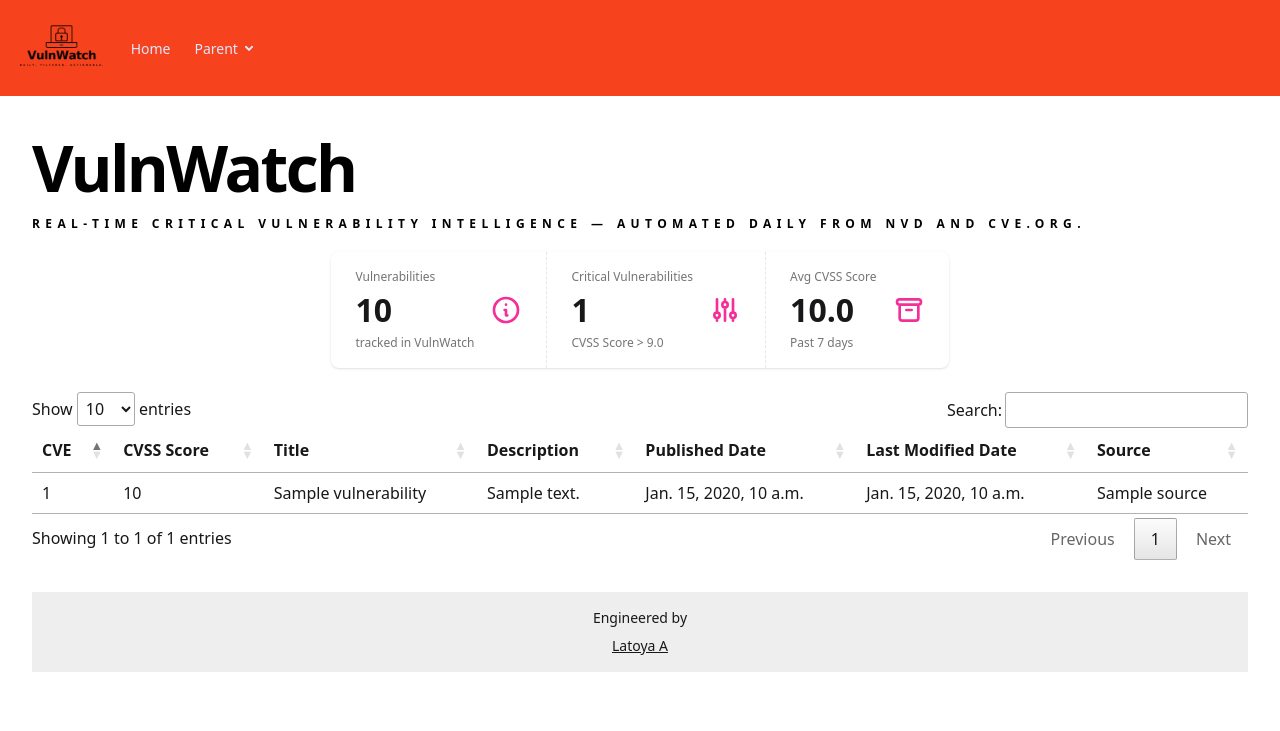
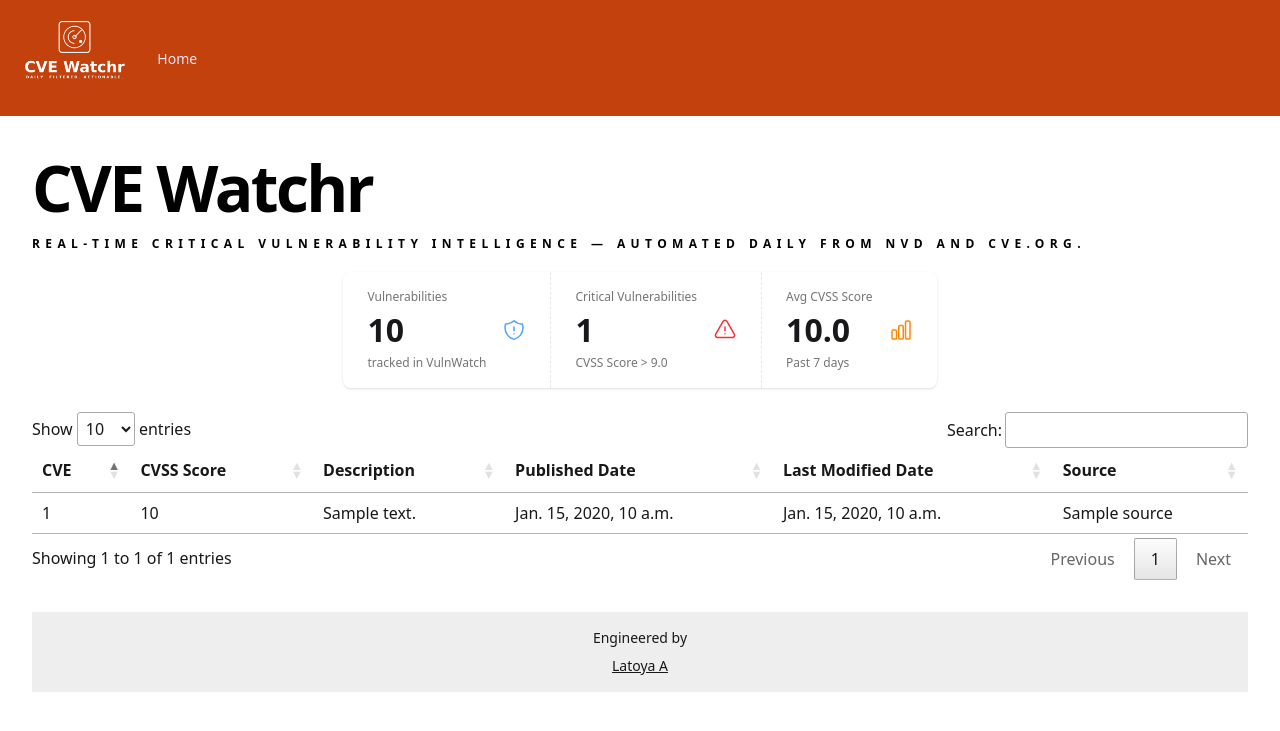
Before and after one commit to Version-LAA/vulnwatch, a Django app: template templates/home.html in a window 1280 px wide. Shown: the top 731 px of the page. Run offline with Django 5.2, Linux system fonts and the light colour scheme; the template is opened without the code that fills it: most values are stand-ins (such as "Sample title", 1, 10 or a date in 2020); data that the repository does not hold is empty; some libraries are stand-ins or nearby versions.

Commit message:
update logos and settings

```diff
--- a/config/settings.py
+++ b/config/settings.py
@@ -27,10 +27,10 @@ LOGS_DIR.mkdir(exist_ok=True)
 # See https://docs.djangoproject.com/en/6.0/howto/deployment/checklist/
 
 # SECURITY WARNING: keep the secret key used in production secret!
-SECRET_KEY = 'django-insecure-8xa&%auy-=!(i(ry*5-nah+m5fta5d(kjxuhxm+uqws98t&t=='
+SECRET_KEY = os.getenv("SECRET_KEY")
 
 # SECURITY WARNING: don't run with debug turned on in production!
-DEBUG = True
+DEBUG = os.getenv("DEBUG", "False") == "True"
 
 
 ALLOWED_HOSTS = os.getenv("ALLOWED_HOSTS", "127.0.0.1").split(",")
--- a/pyproject.toml
+++ b/pyproject.toml
@@ -1,5 +1,5 @@
 [project]
-name = "vulnwatch"
+name = "cvewatchr"
 version = "0.1.0"
 description = "Add your description here"
 readme = "README.md"
--- a/templates/base.html
+++ b/templates/base.html
@@ -6,27 +6,31 @@
   <meta charset="UTF-8">
   <meta name="viewport" content="width=device-width, initial-scale=1.0">
   <title>{% block title %}VulnWatch{% endblock title %}</title>
+  <link rel="icon" href="{% static 'images/favicon.ico'%}">
   <link rel="stylesheet" href="https://cdn.datatables.net/2.3.8/css/dataTables.dataTables.css">
 
   <link href="https://cdn.jsdelivr.net/npm/daisyui@5/daisyui.css" rel="stylesheet">
 {% tailwind_css %}
 </head>
 <body>
-  <div class="navbar bg-[#F7431D] text-primary-content">
+  <div class="navbar bg-[#C2410C] text-primary-content">
     <div class="flex shrink-0 items-center">
-          <img src="{% static 'images/vulnwatch_logo_transparent.png' %}" alt="vulnwatch_logo" class="h-20 w-auto" />
+          <img src="{% static 'images/cw_logo_trans.png' %}" alt="vulnwatch_logo" class="h-25 w-auto" />
     </div>
     <div class="flex-none">
     <ul class="menu menu-horizontal px-1">
-        <li><a href="{%url 'home'%}">Home</a></li>
+        {% url 'home' as home_url%}
+        {% if request.path != home_url %}
+          <li><a href="{%url 'home'%}">Home</a></li>
+        {% endif %}
         <li>
-          <details>
+          {% comment %} <details>
             <summary>Parent</summary>
             <ul class="bg-base-100 rounded-t-none p-2">
               <li><a>Link 1</a></li>
               <li><a>About Us</a></li>
             </ul>
-          </details>
+          </details> {% endcomment %}
         </li>
       </ul>
     </div>
--- a/templates/home.html
+++ b/templates/home.html
@@ -1,29 +1,19 @@
 {% extends "base.html" %}
 
-{% block title %}Home{% endblock title %}
+{% block title %}CVE Watchr Home{% endblock title %}
 {% block content %}
 <div class="header">
 
 </div>
-  <h1 class="font-extrabold tracking-[-0.04em] text-[64px] text-black">VulnWatch</h1>
+  <h1 class="font-extrabold tracking-[-0.04em] text-[64px] text-black">CVE Watchr</h1>
   <p class="text-xs font-bold tracking-[0.45em] uppercase text-black mb-5">Real-time critical vulnerability intelligence — automated daily from NVD and CVE.org.</p>
 
   <div class="flex justify-center mb-6">
     <div class="stats shadow">
       <div class="stat">
         <div class="stat-figure text-secondary">
-          <svg
-            xmlns="http://www.w3.org/2000/svg"
-            fill="none"
-            viewBox="0 0 24 24"
-            class="inline-block h-8 w-8 stroke-current"
-          >
-            <path
-              stroke-linecap="round"
-              stroke-linejoin="round"
-              stroke-width="2"
-              d="M13 16h-1v-4h-1m1-4h.01M21 12a9 9 0 11-18 0 9 9 0 0118 0z"
-            ></path>
+          <svg xmlns="http://www.w3.org/2000/svg" fill="none" viewBox="0 0 24 24" stroke-width="1.5" stroke="currentColor" class="size-6 text-blue-400">
+            <path stroke-linecap="round" stroke-linejoin="round" d="M12 9v3.75m0-10.036A11.959 11.959 0 0 1 3.598 6 11.99 11.99 0 0 0 3 9.75c0 5.592 3.824 10.29 9 11.622 5.176-1.332 9-6.03 9-11.622 0-1.31-.21-2.57-.598-3.75h-.152c-3.196 0-6.1-1.25-8.25-3.286Zm0 13.036h.008v.008H12v-.008Z" />
           </svg>
         </div>
         <div class="stat-title">Vulnerabilities</div>
@@ -33,18 +23,8 @@
 
       <div class="stat">
         <div class="stat-figure text-secondary">
-          <svg
-            xmlns="http://www.w3.org/2000/svg"
-            fill="none"
-            viewBox="0 0 24 24"
-            class="inline-block h-8 w-8 stroke-current"
-          >
-            <path
-              stroke-linecap="round"
-              stroke-linejoin="round"
-              stroke-width="2"
-              d="M12 6V4m0 2a2 2 0 100 4m0-4a2 2 0 110 4m-6 8a2 2 0 100-4m0 4a2 2 0 110-4m0 4v2m0-6V4m6 6v10m6-2a2 2 0 100-4m0 4a2 2 0 110-4m0 4v2m0-6V4"
-            ></path>
+          <svg xmlns="http://www.w3.org/2000/svg" fill="none" viewBox="0 0 24 24" stroke-width="1.5" stroke="currentColor" class="size-6 text-red-500">
+            <path stroke-linecap="round" stroke-linejoin="round" d="M12 9v3.75m-9.303 3.376c-.866 1.5.217 3.374 1.948 3.374h14.71c1.73 0 2.813-1.874 1.948-3.374L13.949 3.378c-.866-1.5-3.032-1.5-3.898 0L2.697 16.126ZM12 15.75h.007v.008H12v-.008Z" />
           </svg>
         </div>
         <div class="stat-title">Critical Vulnerabilities</div>
@@ -54,19 +34,10 @@
 
       <div class="stat">
         <div class="stat-figure text-secondary">
-          <svg
-            xmlns="http://www.w3.org/2000/svg"
-            fill="none"
-            viewBox="0 0 24 24"
-            class="inline-block h-8 w-8 stroke-current"
-          >
-            <path
-              stroke-linecap="round"
-              stroke-linejoin="round"
-              stroke-width="2"
-              d="M5 8h14M5 8a2 2 0 110-4h14a2 2 0 110 4M5 8v10a2 2 0 002 2h10a2 2 0 002-2V8m-9 4h4"
-            ></path>
+          <svg xmlns="http://www.w3.org/2000/svg" fill="none" viewBox="0 0 24 24" stroke-width="1.5" stroke="currentColor" class="size-6 text-orange-400">
+            <path stroke-linecap="round" stroke-linejoin="round" d="M3 13.125C3 12.504 3.504 12 4.125 12h2.25c.621 0 1.125.504 1.125 1.125v6.75C7.5 20.496 6.996 21 6.375 21h-2.25A1.125 1.125 0 0 1 3 19.875v-6.75ZM9.75 8.625c0-.621.504-1.125 1.125-1.125h2.25c.621 0 1.125.504 1.125 1.125v11.25c0 .621-.504 1.125-1.125 1.125h-2.25a1.125 1.125 0 0 1-1.125-1.125V8.625ZM16.5 4.125c0-.621.504-1.125 1.125-1.125h2.25C20.496 3 21 3.504 21 4.125v15.75c0 .621-.504 1.125-1.125 1.125h-2.25a1.125 1.125 0 0 1-1.125-1.125V4.125Z" />
           </svg>
+
         </div>
         <div class="stat-title">Avg CVSS Score</div>
         <div class="stat-value">{{stats.avg_cvss|floatformat:1}}</div>
@@ -83,7 +54,6 @@
         <tr>
           <th>CVE</th>
           <th>CVSS Score</th>
-          <th>Title</th>
           <th>Description</th>
           <th>Published Date</th>
           <th>Last Modified Date</th>
@@ -94,9 +64,9 @@
       <tbody>
         {% for v in vulnerabilities %}
         <tr>
-          <td><a href="{{v.get_absolute_url}}">{{v.cve_id}}</a></td>
+          {% comment %} <td><a href="{{v.get_absolute_url}}">{{v.cve_id}}</a></td> {% endcomment %}
+          <td>{{v.cve_id}}</td>
           <td>{{v.cvss_score}}</td>
-          <td>{{v.title}}</td>
           <td>{{v.description}}</td>
           <td>{{v.published_date}}</td>
           <td>{{v.last_modification_date}}</td>
@@ -114,7 +84,7 @@
         Engineered by <a href="https://github.com/version-laa" class="link">Latoya A</a>
 
     </p>
-</footer>
+  </footer>
 
 {% block scripts %}
 <script>
--- a/theme/static/css/dist/styles.css
+++ b/theme/static/css/dist/styles.css
@@ -8,6 +8,9 @@
     --font-serif: ui-serif, Georgia, Cambria, 'Times New Roman', Times, serif;
     --font-mono: ui-monospace, SFMono-Regular, Menlo, Monaco, Consolas, 'Liberation Mono', 'Courier New',
     monospace;
+    --color-red-500: oklch(63.7% 0.237 25.331);
+    --color-orange-400: oklch(75% 0.183 55.934);
+    --color-blue-400: oklch(70.7% 0.165 254.624);
     --color-gray-50: oklch(98.5% 0.002 247.839);
     --color-black: #000;
     --spacing: 0.25rem;
@@ -16,8 +19,6 @@
     --text-xs--line-height: calc(1 / 0.75);
     --text-sm: 0.875rem;
     --text-sm--line-height: calc(1.25 / 0.875);
-    --text-xl: 1.25rem;
-    --text-xl--line-height: calc(1.75 / 1.25);
     --text-5xl: 3rem;
     --text-5xl--line-height: 1;
     --font-weight-bold: 700;
@@ -219,17 +220,24 @@
   .inline-block {
     display: inline-block;
   }
-  .table {
-    display: table;
+  .size-6 {
+    width: calc(var(--spacing) * 6);
+    height: calc(var(--spacing) * 6);
   }
   .h-8 {
     height: calc(var(--spacing) * 8);
   }
-  .h-10 {
-    height: calc(var(--spacing) * 10);
-  }
   .h-20 {
     height: calc(var(--spacing) * 20);
+  }
+  .h-25 {
+    height: calc(var(--spacing) * 25);
+  }
+  .h-30 {
+    height: calc(var(--spacing) * 30);
+  }
+  .h-40 {
+    height: calc(var(--spacing) * 40);
   }
   .h-screen {
     height: 100vh;
@@ -243,23 +251,11 @@
   .max-w-7xl {
     max-width: var(--container-7xl);
   }
-  .flex-1 {
-    flex: 1;
-  }
   .flex-none {
     flex: none;
   }
-  .flex-shrink {
-    flex-shrink: 1;
-  }
   .shrink-0 {
     flex-shrink: 0;
-  }
-  .border-collapse {
-    border-collapse: collapse;
-  }
-  .resize {
-    resize: both;
   }
   .items-center {
     align-items: center;
@@ -274,18 +270,11 @@
     border-top-left-radius: 0;
     border-top-right-radius: 0;
   }
-  .border {
-    border-style: var(--tw-border-style);
-    border-width: 1px;
-  }
-  .bg-\[\#00C853\] {
-    background-color: #00C853;
+  .bg-\[\#C2410C\] {
+    background-color: #C2410C;
   }
   .bg-\[\#F7431D\] {
     background-color: #F7431D;
-  }
-  .bg-\[\#FF8C00\] {
-    background-color: #FF8C00;
   }
   .bg-gray-50 {
     background-color: var(--color-gray-50);
@@ -308,9 +297,6 @@
   .py-6 {
     padding-block: calc(var(--spacing) * 6);
   }
-  .pb-1 {
-    padding-bottom: calc(var(--spacing) * 1);
-  }
   .font-serif {
     font-family: var(--font-serif);
   }
@@ -321,10 +307,6 @@
   .text-sm {
     font-size: var(--text-sm);
     line-height: var(--tw-leading, var(--text-sm--line-height));
-  }
-  .text-xl {
-    font-size: var(--text-xl);
-    line-height: var(--tw-leading, var(--text-xl--line-height));
   }
   .text-xs {
     font-size: var(--text-xs);
@@ -363,19 +345,21 @@
   .text-black {
     color: var(--color-black);
   }
+  .text-blue-400 {
+    color: var(--color-blue-400);
+  }
+  .text-orange-400 {
+    color: var(--color-orange-400);
+  }
+  .text-red-500 {
+    color: var(--color-red-500);
+  }
   .uppercase {
     text-transform: uppercase;
-  }
-  .underline {
-    text-decoration-line: underline;
   }
   .shadow {
     --tw-shadow: 0 1px 3px 0 var(--tw-shadow-color, rgb(0 0 0 / 0.1)), 0 1px 2px -1px var(--tw-shadow-color, rgb(0 0 0 / 0.1));
     box-shadow: var(--tw-inset-shadow), var(--tw-inset-ring-shadow), var(--tw-ring-offset-shadow), var(--tw-ring-shadow), var(--tw-shadow);
-  }
-  .outline {
-    outline-style: var(--tw-outline-style);
-    outline-width: 1px;
   }
   .filter {
     filter: var(--tw-blur,) var(--tw-brightness,) var(--tw-contrast,) var(--tw-grayscale,) var(--tw-hue-rotate,) var(--tw-invert,) var(--tw-saturate,) var(--tw-sepia,) var(--tw-drop-shadow,);
@@ -390,11 +374,6 @@
       padding-inline: calc(var(--spacing) * 8);
     }
   }
-}
-@property --tw-border-style {
-  syntax: "*";
-  inherits: false;
-  initial-value: solid;
 }
 @property --tw-leading {
   syntax: "*";
@@ -473,11 +452,6 @@
   inherits: false;
   initial-value: 0 0 #0000;
 }
-@property --tw-outline-style {
-  syntax: "*";
-  inherits: false;
-  initial-value: solid;
-}
 @property --tw-blur {
   syntax: "*";
   inherits: false;
@@ -534,7 +508,6 @@
 @layer properties {
   @supports ((-webkit-hyphens: none) and (not (margin-trim: inline))) or ((-moz-orient: inline) and (not (color:rgb(from red r g b)))) {
     *, ::before, ::after, ::backdrop {
-      --tw-border-style: solid;
       --tw-leading: initial;
       --tw-font-weight: initial;
       --tw-tracking: initial;
@@ -552,7 +525,6 @@
       --tw-ring-offset-width: 0px;
       --tw-ring-offset-color: #fff;
       --tw-ring-offset-shadow: 0 0 #0000;
-      --tw-outline-style: solid;
       --tw-blur: initial;
       --tw-brightness: initial;
       --tw-contrast: initial;
--- a/vulnerabilities/management/commands/fetch_nvd.py
+++ b/vulnerabilities/management/commands/fetch_nvd.py
@@ -11,7 +11,7 @@ class Command(BaseCommand):
         nvd_data = nvd_service.obtain_nvd()
         parsed_nvd = nvd_service.parse_nvd_data(nvd_data)
         enhanced_epss = normalize_cve.enhance_with_epss(parsed_nvd)
-        print(enhanced_epss)
+        print(len(parsed_nvd))
         # nvd_service.save_nvd_data(parsed_nvd)
 
         self.stdout.write("\nSuccessfully inserted to database")
--- a/vulnerabilities/urls.py
+++ b/vulnerabilities/urls.py
@@ -3,7 +3,7 @@ from .views import VulnerabilityListView, VulnerabilityDetailView
 
 
 urlpatterns = [
-    path("vulnerability/<int:pk>/", VulnerabilityDetailView.as_view(),
-         name="vulnerability_detail"),
+    # path("vulnerability/<int:pk>/", VulnerabilityDetailView.as_view(),
+    #      name="vulnerability_detail"),
     path('', VulnerabilityListView.as_view(), name='home')
 ]
```
Also changed, not shown: vulnerabilities/services/normalize_cve_data_service.py (+6 -6 lines), static/images/cw_logo_trans.png (added), static/images/favicon.ico (added), static/images/vulnwatch_logo_transparent.png (deleted), 1 other file.
